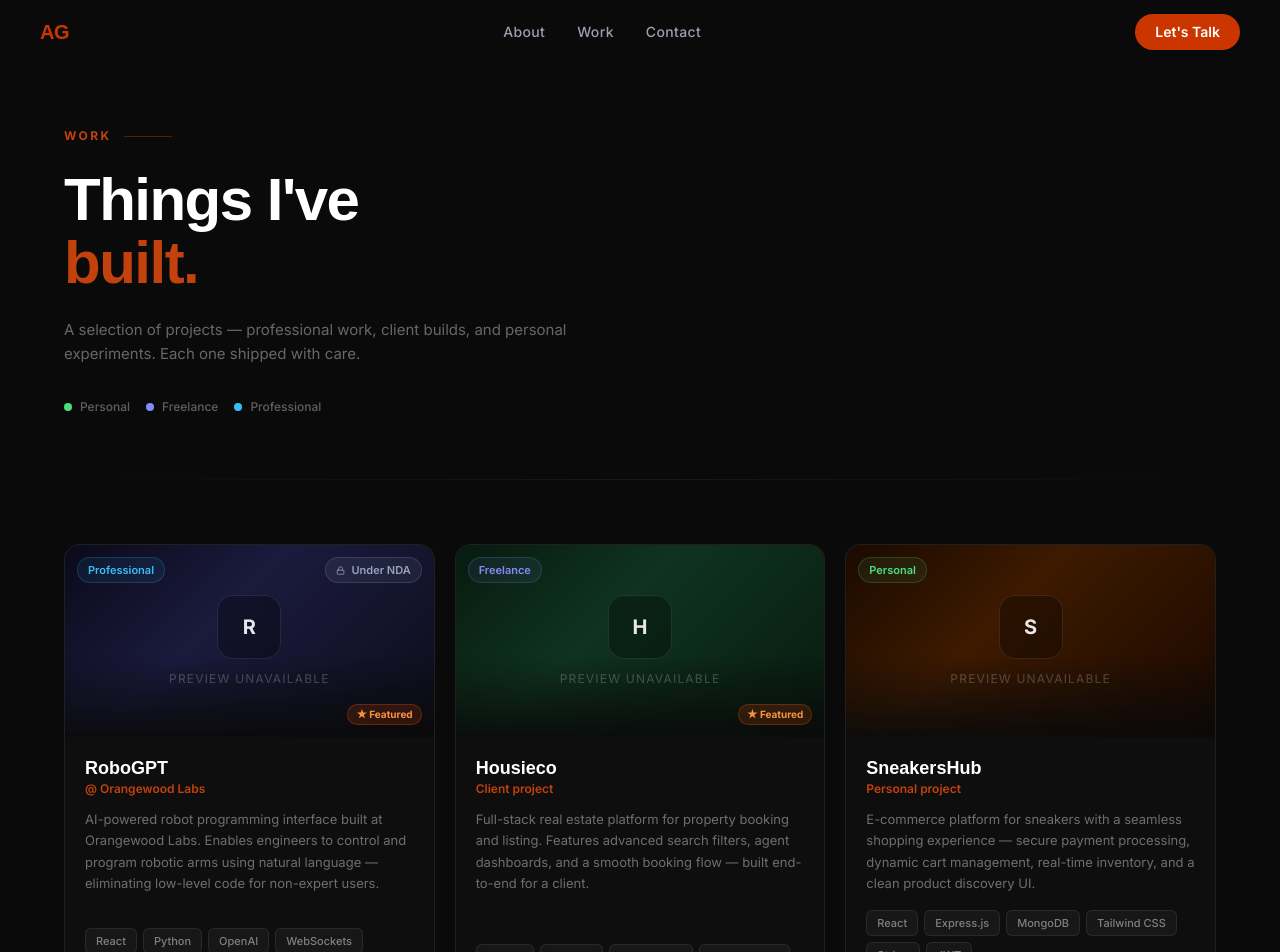
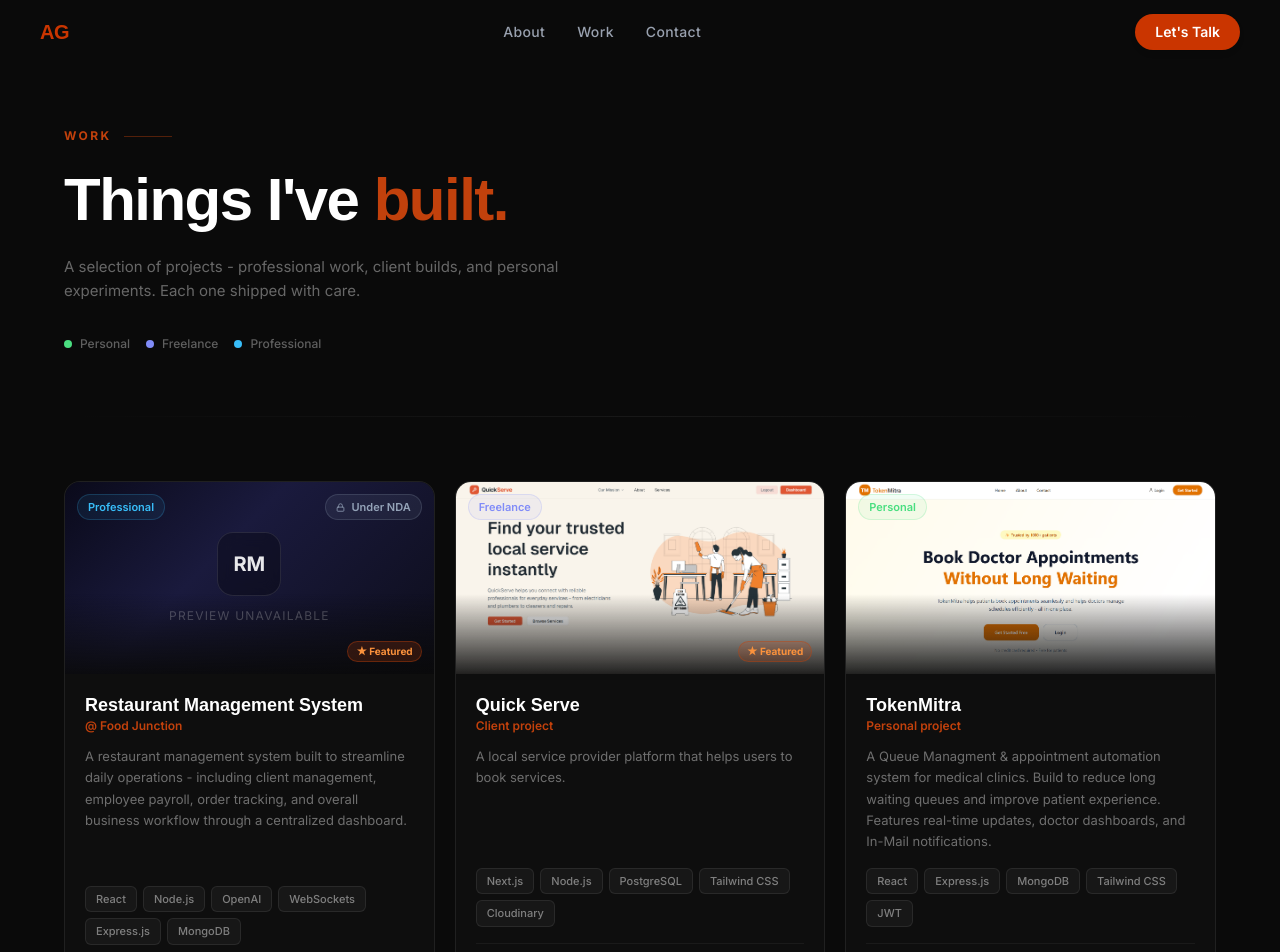
Before and after one commit to Abhijeet231/My-Portfolio-, a React (Vite) app: page /work in a window 1280 px wide. Shown: the top 952 px of the page. Built offline with nearby package versions, Linux system fonts and the light colour scheme.

Commit message:
feat: add project images and update Work page with project data integration

```diff
--- a/src/components/about/Skills.jsx
+++ b/src/components/about/Skills.jsx
@@ -50,12 +50,22 @@ export function SkillsSection() {
           >
             Skills
           </span>
-          <h2
+          {/* <h2
             className="text-3xl sm:text-4xl font-black text-white"
             style={{ fontFamily: "'DM Sans', sans-serif" }}
           >
             Technologies I work with
-          </h2>
+          </h2> */}
+
+     <h2
+        className="text-4xl sm:text-5xl font-black text-white leading-[1.1] tracking-tight mb-6"
+        style={{ fontFamily: "'DM Sans', sans-serif" }}
+      >
+        <span style={{ color: "#c2410c" }}> Technologies </span>I Work With
+        <br className="hidden sm:block" />
+
+      </h2>
+
           <p
             className="mt-2 text-sm"
             style={{ color: "rgba(255,255,255,0.3)" }}
--- a/src/components/common/Navbar.jsx
+++ b/src/components/common/Navbar.jsx
@@ -28,13 +28,13 @@ export default function Navbar() {
     >
       <div className="max-w-7xl mx-auto px-6 sm:px-10 flex items-center justify-between h-16">
         {/* Logo — scrolls to top */}
-        <button
-          onClick={() => scrollTo("hero")}
-          className="text-orange-700 font-bold text-xl tracking-tight select-none"
+        <Link
+          to="/"
+          className="text-orange-700 font-bold text-xl tracking-tight select-none cursor-pointer"
           style={{ fontFamily: "'DM Sans', sans-serif" }}
         >
           AG
-        </button>
+        </Link>
 
         {/* Desktop Links */}
         <div className="hidden md:flex items-center gap-8">
--- a/src/data/projects.js
+++ b/src/data/projects.js
@@ -0,0 +1,47 @@
+import tokenmitraImg from "../assets/projects/tokenmitra.png";
+import quickserveImg from "../assets/projects/quick-serve.png";
+
+export const projects = [
+  {
+    title: "Restaurant Management System",
+    subtitle: "@ Food Junction",
+    description:
+      "A restaurant management system built to streamline daily operations - including client management, employee payroll, order tracking, and overall business workflow through a centralized dashboard.",
+    image: null, // replace with screenshot path e.g. "/projects/robogpt.png"
+    gradient: "linear-gradient(135deg, #0a0a1a 0%, #1a1a3d 40%, #0d0d1a 100%)",
+    tech: ["React", "Node.js", "OpenAI", "WebSockets", "Express.js", "MongoDB"],
+    github: null,
+    live: null,
+    type: "professional",
+    status: "nda",
+    featured: true,
+  },
+  {
+    title: "Quick Serve",
+    subtitle: "Client project",
+    description:
+      "A local service provider platform that helps users to book services.",
+    image: quickserveImg, // replace with "/projects/quick-serve.png"
+    gradient: "linear-gradient(135deg, #071a0f 0%, #0f3320 40%, #071a0f 100%)",
+    tech: ["Next.js", "Node.js", "PostgreSQL", "Tailwind CSS", "Cloudinary"],
+    github: "https://github.com/Abhijeet231/QuickServe",
+    live: "https://quickserve.tokenmitra.online/",
+    type: "freelance",
+    status: "live",
+    featured: true,
+  },
+  {
+    title: "TokenMitra",
+    subtitle: "Personal project",
+    description:
+      "A Queue Managment & appointment automation system for medical clinics. Build to reduce long waiting queues and improve patient experience. Features real-time updates, doctor dashboards, and In-Mail notifications.",
+    image: tokenmitraImg, // replace with "/projects/tokenmitra.png"
+    gradient: "linear-gradient(135deg, #1a0a00 0%, #3d1a00 40%, #1a0800 100%)",
+    tech: ["React", "Express.js", "MongoDB", "Tailwind CSS", "JWT"],
+    github: "https://github.com/Abhijeet231/Token_Mitra", // replace with real URL
+    live: "https://www.tokenmitra.online/", // replace with real URL
+    type: "personal",
+    status: "live",
+    featured: false,
+  },
+];
--- a/src/pages/Hero.jsx
+++ b/src/pages/Hero.jsx
@@ -52,7 +52,7 @@ function Hero() {
           }}
         >
           {/* Name */}
-          <h1 className="text-5xl sm:text-7xl md:text-8xl font-black text-white leading-tight tracking-tight mb-5">
+          <h1 className="text-5xl sm:text-7xl md:text-8xl font-semibold text-white leading-tight tracking-tight mb-5">
             Abhijeet Ghosh
           </h1>
 
@@ -66,13 +66,13 @@ function Hero() {
               className="text-lg sm:text-xl text-gray-400 font-medium tracking-wide mb-1"
               style={{ fontFamily: "'DM Sans', sans-serif" }}
             >
-              Freelance Software Developer
+              Full-Stack Software Developer
             </p>
             <p
               className="text-base sm:text-lg font-semibold"
               style={{ color: "#c2410c", fontFamily: "'DM Sans', sans-serif" }}
             >
-              Open for freelance work
+            Open to impactful work
             </p>
           </div>
 
@@ -83,8 +83,7 @@ function Hero() {
             }`}
             style={{ fontFamily: "'DM Sans', sans-serif" }}
           >
-            Helping startups turn ideas into MVPs - from zero to launch. Let's
-            build something you're proud of.
+           Passionate about building products that solve real problems
           </p>
 
           {/* Buttons */}
--- a/src/pages/Work.jsx
+++ b/src/pages/Work.jsx
@@ -1,51 +1,7 @@
 import ProjectCard from "../components/work/projectCard.jsx";
 
-// ─── Projects data ────────────────────────────────────────────────────────────
-// Order: Professional (NDA) first to show credibility, then polished personal projects
-const projects = [
-  {
-    title: "RoboGPT",
-    subtitle: "@ Orangewood Labs",
-    description:
-      "AI-powered robot programming interface built at Orangewood Labs. Enables engineers to control and program robotic arms using natural language — eliminating low-level code for non-expert users.",
-    image: null, // replace with screenshot path e.g. "/projects/robogpt.png"
-    gradient: "linear-gradient(135deg, #0a0a1a 0%, #1a1a3d 40%, #0d0d1a 100%)",
-    tech: ["React", "Python", "OpenAI", "WebSockets", "FastAPI", "ROS"],
-    github: null,
-    live: null,
-    type: "professional",
-    status: "nda",
-    featured: true,
-  },
-  {
-    title: "Housieco",
-    subtitle: "Client project",
-    description:
-      "Full-stack real estate platform for property booking and listing. Features advanced search filters, agent dashboards, and a smooth booking flow — built end-to-end for a client.",
-    image: null, // replace with "/projects/housieco.png"
-    gradient: "linear-gradient(135deg, #071a0f 0%, #0f3320 40%, #071a0f 100%)",
-    tech: ["Next.js", "Node.js", "PostgreSQL", "Tailwind CSS", "Stripe", "Cloudinary"],
-    github: null,
-    live: null,
-    type: "freelance",
-    status: "live",
-    featured: true,
-  },
-  {
-    title: "SneakersHub",
-    subtitle: "Personal project",
-    description:
-      "E-commerce platform for sneakers with a seamless shopping experience — secure payment processing, dynamic cart management, real-time inventory, and a clean product discovery UI.",
-    image: null, // replace with "/projects/sneakershub.png"
-    gradient: "linear-gradient(135deg, #1a0a00 0%, #3d1a00 40%, #1a0800 100%)",
-    tech: ["React", "Express.js", "MongoDB", "Tailwind CSS", "Stripe", "JWT"],
-    github: "https://github.com/Abhijeet231/sneakershub", // replace with real URL
-    live: "https://sneakershub.vercel.app", // replace with real URL
-    type: "personal",
-    status: "live",
-    featured: false,
-  },
-];
+import { projects } from "../data/projects.js";
+
 
 // ─── Work Page ────────────────────────────────────────────────────────────────
 export default function Work() {
@@ -73,8 +29,8 @@ export default function Work() {
             className="text-4xl sm:text-5xl lg:text-6xl font-black text-white leading-[1.05] tracking-tight mb-6"
             style={{ fontFamily: "'DM Sans', sans-serif" }}
           >
-            Things I've
-            <br />
+            <span>Things I've </span>
+
             <span style={{ color: "#c2410c" }}>built.</span>
           </h1>
 
@@ -82,7 +38,7 @@ export default function Work() {
             className="text-[15px] leading-relaxed max-w-xl"
             style={{ color: "rgba(255,255,255,0.38)" }}
           >
-            A selection of projects — professional work, client builds, and personal
+            A selection of projects - professional work, client builds, and personal
             experiments. Each one shipped with care.
           </p>
 
```
Also changed, not shown: src/components/about/Story.jsx (+29 -23 lines), src/assets/projects/quick-serve.png (added), src/assets/projects/tokenmitra.png (added).
